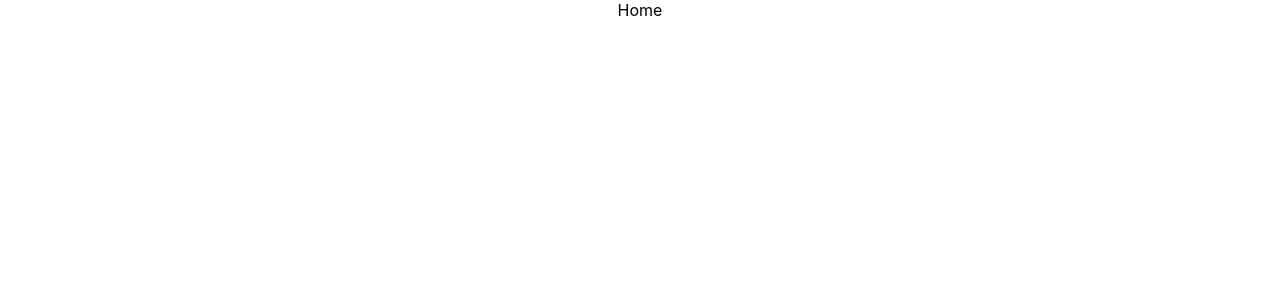
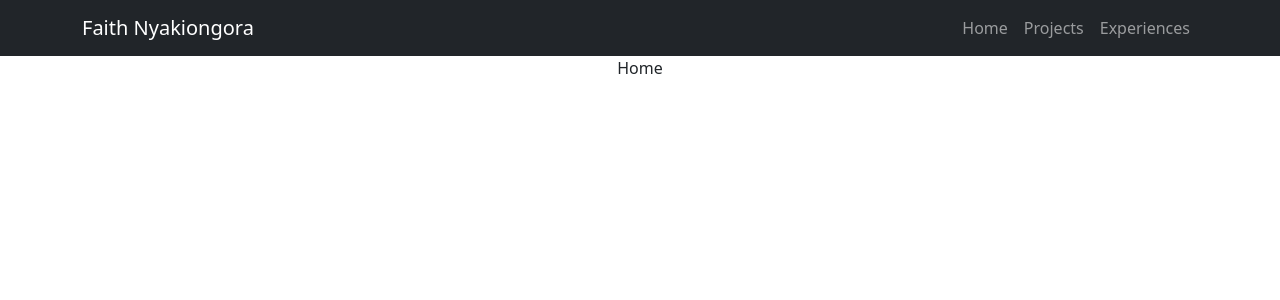
Before and after one commit to Faith-Nyakiongora/Portfolio, a React (Create React App) app: page / in a window 1280 px wide. Shown: the top 300 px of the page. Built offline with nearby package versions, Linux system fonts and the light colour scheme.

Commit message:
Navbar & Bootstrap

```diff
--- a/package.json
+++ b/package.json
@@ -6,7 +6,9 @@
     "@testing-library/jest-dom": "^5.17.0",
     "@testing-library/react": "^13.4.0",
     "@testing-library/user-event": "^13.5.0",
+    "bootstrap": "^5.3.2",
     "react": "^18.2.0",
+    "react-bootstrap": "^2.10.0",
     "react-dom": "^18.2.0",
     "react-router-dom": "^6.21.3",
     "react-scripts": "5.0.1",
--- a/src/App.js
+++ b/src/App.js
@@ -3,11 +3,13 @@ import { BrowserRouter as Router, Routes, Route } from "react-router-dom";
 import Home from "./pages/Home";
 import Projects from "./pages/Projects";
 import Experience from "./pages/Experience";
+import NavScrollExample from "./components/NavbarComp";
 
 function App() {
   return (
     <div className="App">
       <Router>
+        <NavScrollExample />
         <Routes>
           <Route path="/" element={<Home />} />
           <Route path="/projects" element={<Projects />} />
--- /dev/null
+++ b/src/components/NavbarComp.js
@@ -0,0 +1,24 @@
+import React from "react";
+import Container from "react-bootstrap/Container";
+import Nav from "react-bootstrap/Nav";
+import Navbar from "react-bootstrap/Navbar";
+
+function NavbarComp() {
+  return (
+    <Navbar collapseOnSelect expand="lg" bg="dark" data-bs-theme="dark">
+      <Container>
+        <Navbar.Brand href="/">Faith Nyakiongora</Navbar.Brand>
+        <Navbar.Toggle aria-controls="responsive-navbar-nav" />
+        <Navbar.Collapse id="responsive-navbar-nav">
+          <Nav className="ms-auto">
+            <Nav.Link href="/">Home</Nav.Link>
+            <Nav.Link href="/projects">Projects</Nav.Link>
+            <Nav.Link href="/experiences">Experiences</Nav.Link>
+          </Nav>
+        </Navbar.Collapse>
+      </Container>
+    </Navbar>
+  );
+}
+
+export default NavbarComp;
```
Also changed, not shown: src/index.js (+7 -6 lines), 1 other file (tests, documents, lock files or other folders).
